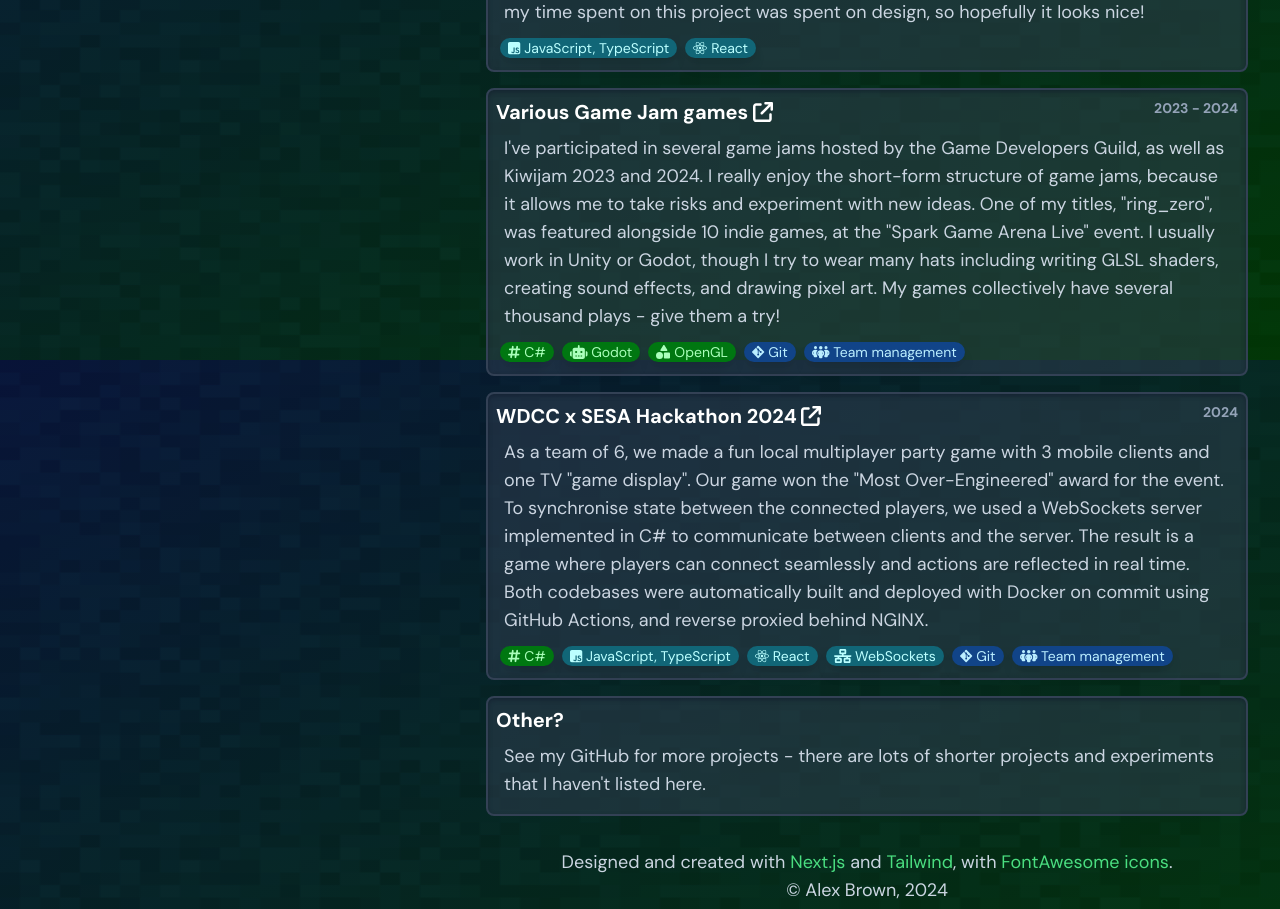
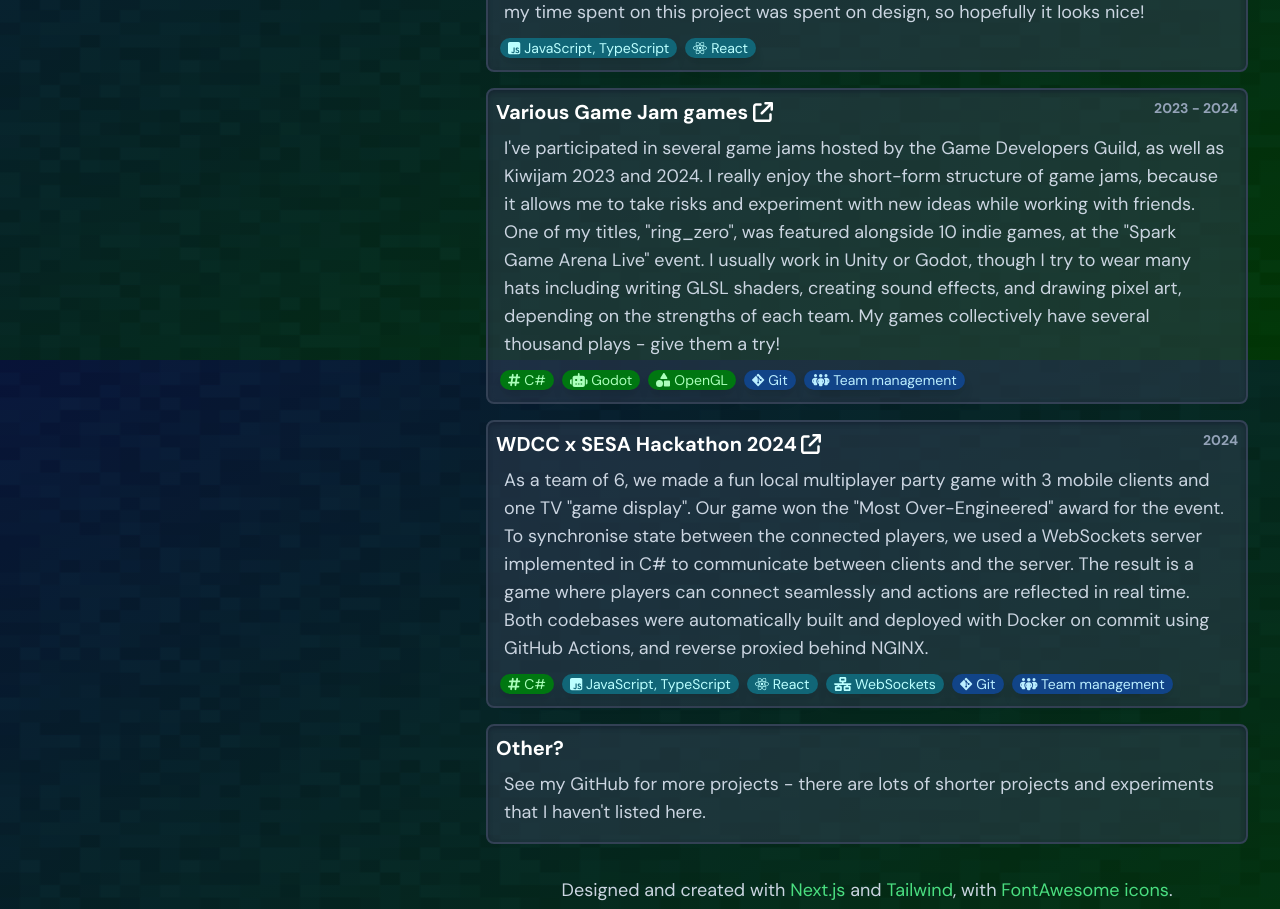
Before and after one commit to AlexApps99/new-personal-site, a Next.js app: page / in a window 1280 px wide. Shown: the part 1240-2149 px from the top of the page. Built offline with nearby package versions, Linux system fonts and the light colour scheme.

Commit message:
Slight adjustment to make the team aspect of game dev clearer

```diff
--- a/src/app/config.ts
+++ b/src/app/config.ts
@@ -126,10 +126,10 @@
   {
     title: "Various Game Jam games",
     description: `I've participated in several game jams hosted by the Game Developers Guild, as well as Kiwijam 2023 and 2024. \
-I really enjoy the short-form structure of game jams, because it allows me to take risks and experiment with new ideas. \
+I really enjoy the short-form structure of game jams, because it allows me to take risks and experiment with new ideas while working with friends. \
 One of my titles, "ring_zero", was featured alongside 10 indie games, at the "Spark Game Arena Live" event. \
 I usually work in Unity or Godot, though I try to wear many hats including writing GLSL shaders, \
-creating sound effects, and drawing pixel art. My games collectively have several thousand plays - give them a try!`,
+creating sound effects, and drawing pixel art, depending on the strengths of each team. My games collectively have several thousand plays - give them a try!`,
     yearFrom: 2023,
     yearTo: 2024,
     url: "https://xnopytagameing.itch.io/",
```
